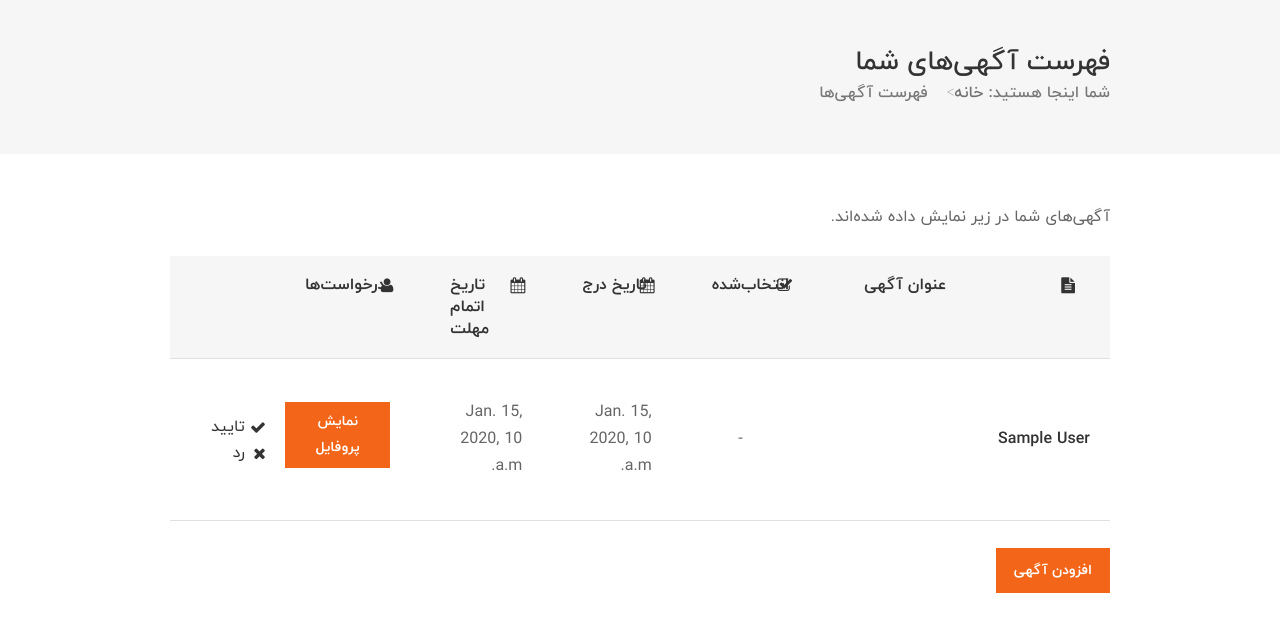
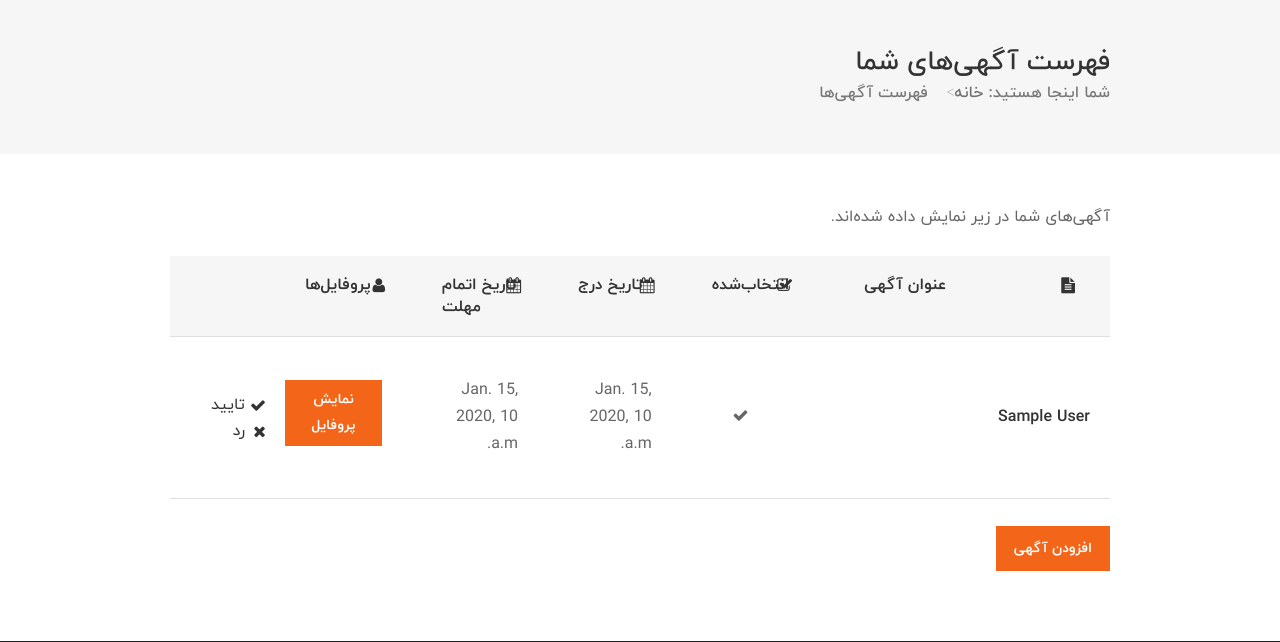
Before and after one commit to Mahbodmajid/SharifWorks_Django, a Django app: page /manage-jobs/ in a window 1280 px wide. Shown: the part 91-733 px from the top of the page. Run offline with Django 3.2, Linux system fonts and the light colour scheme; a user stored in the database is signed in; tables that the repository leaves empty hold one stand-in row (values such as "Sample post").

Commit message:
MODIFY manage jobs

```diff
--- a/login/templates/manage-jobs.html
+++ b/login/templates/manage-jobs.html
@@ -95,7 +95,7 @@
 				<th><i class="fa fa-check-square-o"></i>  انتخاب‌شده </th>
 				<th><i class="fa fa-calendar"></i> تاریخ درج</th>
 				<th><i class="fa fa-calendar"></i> تاریخ اتمام مهلت</th>
-				<th><i class="fa fa-user"></i> درخواست‌ها</th>
+				<th><i class="fa fa-user"></i> پروفایل‌ها</th>
 				<th></th>
 			</tr>
 
@@ -103,44 +103,22 @@
 			<tr>
 				<td class="title"><a href="{% url 'job'  %}?advertise_id={{ job_req.advertise.id }}"> {{ job_req.job_seeker.user.first_name }} {{ job_req.job_seeker.user.last_name }}
 					<!-- <span class="pending">(Pending Approval)</span></a></td> -->
-				<td class="centered"> - </td>
-{#                TODO if state == 2 -> <i class="fa fa-check"> #}
+                {% if job_req.state == 0 %}
+                    <td class="centered"> × </td>
+                {% elif job_req.state == 1 %}
+                    <td class="centered"><i class="fa fa-check"></i></td>
+                {% elif job_req.state == 2 %}
+                    <td class="centered"> - </td>
+                {% endif %}
 				<td>{{ job_req.created_date }}</td>
 				<td>{{ job_req.deadline }}</td>
                 <td class="centered"><a href="{% url 'profile'  %}?user_id={{ job_req.job_seeker.user_id }}" class="button">نمایش پروفایل</a></td>
 				<td class="action">
-					<a href="#"><i class="fa  fa-check "></i> تایید</a>
-                    <a href="#" class="delete"><i class="fa fa-remove"></i> رد</a>
+					<a onclick="confirm({{ job_req.id }}"><i class="fa  fa-check " id="confirm"></i> تایید</a>
+                    <a href="#" class="delete"><i class="fa fa-remove" id="reject"></i> رد</a>
 				</td>
 			</tr>
             {% endfor %}
-
-{#			<!-- Item #2 -->#}
-{#			<tr>#}
-{#				<td class="title"><a href="job-page.html">طراح گرافیک</a></td>#}
-{#				<td class="centered">-</td>#}
-{#				<td>۱ فروردین ۹۸</td>#}
-{#				<td>۱۳ فروردن ۹۸</td>#}
-{#				<td class="centered"><a href="manage-applications.html" class="button">نمایش (۴)</a></td>#}
-{#				<td class="action">#}
-{#					<a href="#"><i class="fa fa-pencil"></i> ویرایش</a>#}
-{#					<a href="#"><i class="fa  fa-check "></i> انتخاب‌شده</a>#}
-{#					<a href="#" class="delete"><i class="fa fa-remove"></i> حذف</a>#}
-{#				</td>#}
-{#			</tr>#}
-{##}
-{#			<!-- Item #2 -->#}
-{#			<tr>#}
-{#				<td class="title"><a href="job-page.html">توسعه‌دهنده‌ی اندروید</a></td>#}
-{#				<td class="centered"><i class="fa fa-check"></i></td>#}
-{#				<td>۱ فروردین ۹۸</td>#}
-{#				<td>۱۳ فروردن ۹۸</td>#}
-{#				<td class="centered"><a href="manage-applications.html" class="button">نمایش (۹)</a></td>#}
-{#				<td class="action">#}
-{#					<a href="#" class="delete"><i class="fa fa-remove"></i> حذف</a>#}
-{#				</td>#}
-{#			</tr>#}
-
 		</table>
 
 		<br>
@@ -191,6 +169,23 @@
 <script src="{%  static "scripts/stacktable.js" %}"></script>
 
 
+<script>
+    button_state = true;
+    function confirm(jobreq_id) {
+        if (button_state) {
+            $.post({% url 'manage-jobs' %}, {
+                'jobreq_id': jobreq_id,
+                'confirmed': 1,
+                'csrfmiddlewaretoken': '{{ csrf_token }}'
+            }, function (data) {});
+            button_state = false;
+            {#button = document.getElementById("confirm")#}
+            {#button.innerText = "در حال بررسی درخواست"#}
+            {#button.className = "disabled-button"#}
+        }
+    }
+</script>
+
 
 </body>
 </html>
```
